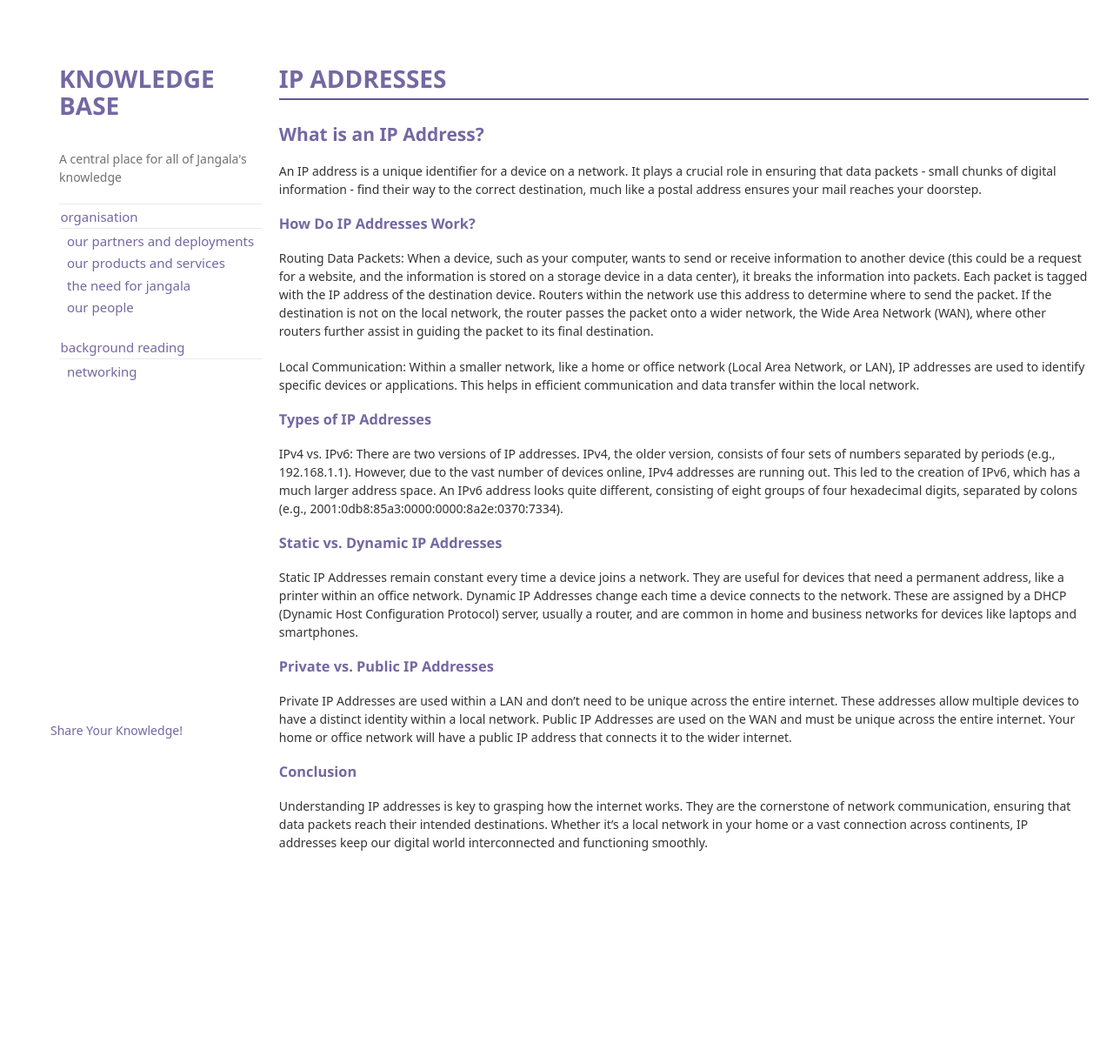
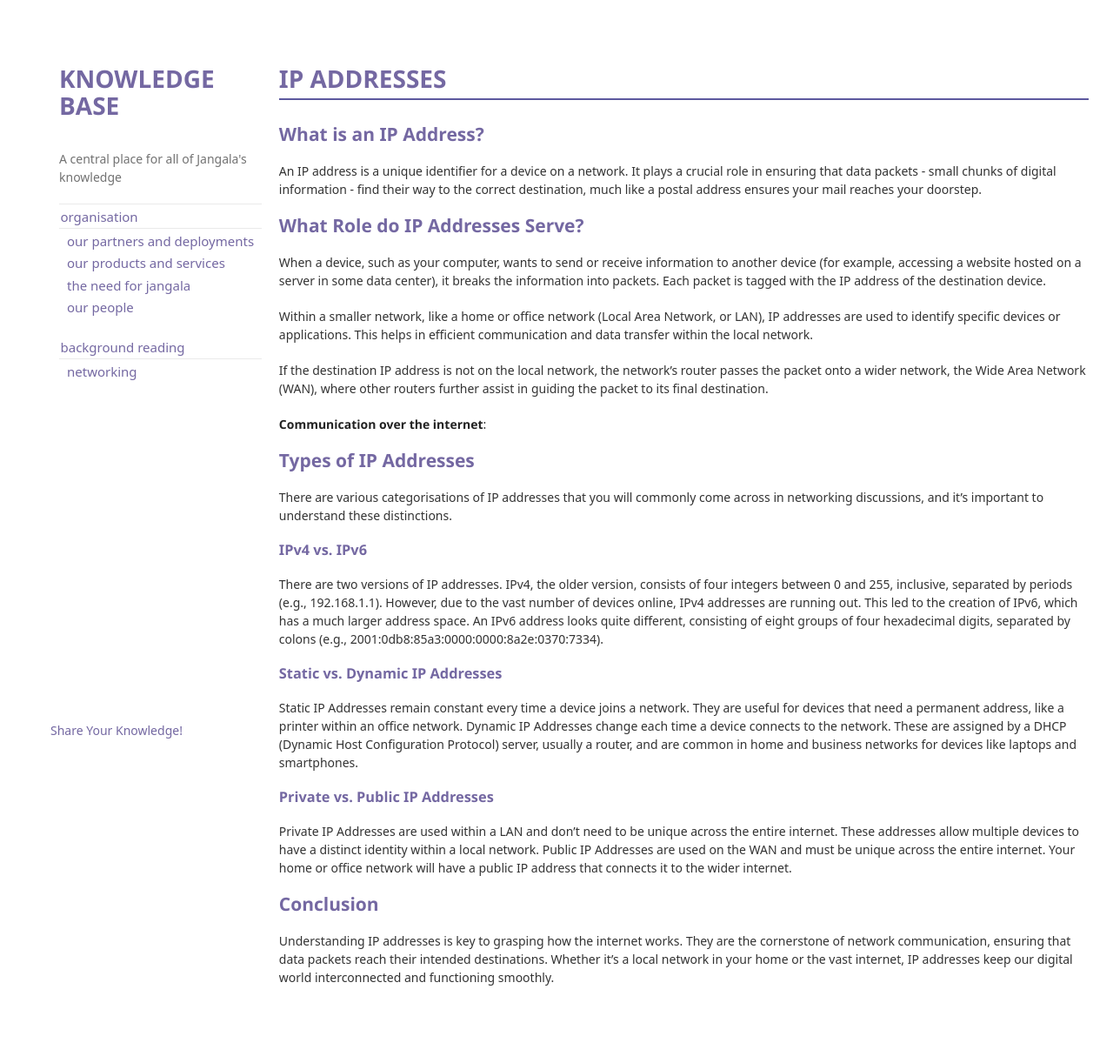
Before and after one commit to jangala-dev/jangala-dev.github.io, a Jekyll site: the page built from docs/_posts/background_reading/networking/2023-12-20-ip-addresses.md, in a window 1280 px wide. Shown: the whole page at 87% size. Built offline with Jekyll 4.4.1, drawn with Linux system fonts in a browser that asks for light colours; some web fonts are replaced; before the commit the page ends 1067 px from its top, so only the background shows below that.

Commit message:
Update 2023-12-20-ip-addresses.md
Review of IP Addresses Article

```diff
--- a/docs/_posts/background_reading/networking/2023-12-20-ip-addresses.md
+++ b/docs/_posts/background_reading/networking/2023-12-20-ip-addresses.md
@@ -1,6 +1,6 @@
 ---
 layout: post
-title: Ip Addresses
+title: IP Addresses
 meta: An IP address is a unique identifier for a device on a network...
 posted: 12/20/2023
 source: ''
@@ -9,13 +9,22 @@ category: background_reading/networking
 ## What is an IP Address?
 An IP address is a unique identifier for a device on a network. It plays a crucial role in ensuring that data packets - small chunks of digital information - find their way to the correct destination, much like a postal address ensures your mail reaches your doorstep.
 
-### How Do IP Addresses Work?
-Routing Data Packets: When a device, such as your computer, wants to send or receive information to another device (this could be a request for a website, and the information is stored on a storage device in a data center), it breaks the information into packets. Each packet is tagged with the IP address of the destination device. Routers within the network use this address to determine where to send the packet. If the destination is not on the local network, the router passes the packet onto a wider network, the Wide Area Network (WAN), where other routers further assist in guiding the packet to its final destination.
+## What Role do IP Addresses Serve?
 
-Local Communication: Within a smaller network, like a home or office network (Local Area Network, or LAN), IP addresses are used to identify specific devices or applications. This helps in efficient communication and data transfer within the local network.
+When a device, such as your computer, wants to send or receive information to another device (for example, accessing a website hosted on a server in some data center), it breaks the information into packets. Each packet is tagged with the IP address of the destination device.
 
-### Types of IP Addresses
-IPv4 vs. IPv6: There are two versions of IP addresses. IPv4, the older version, consists of four sets of numbers separated by periods (e.g., 192.168.1.1). However, due to the vast number of devices online, IPv4 addresses are running out. This led to the creation of IPv6, which has a much larger address space. An IPv6 address looks quite different, consisting of eight groups of four hexadecimal digits, separated by colons (e.g., 2001:0db8:85a3:0000:0000:8a2e:0370:7334).
+Within a smaller network, like a home or office network (Local Area Network, or LAN), IP addresses are used to identify specific devices or applications. This helps in efficient communication and data transfer within the local network.
+
+If the destination IP address is not on the local network, the network's router passes the packet onto a wider network, the Wide Area Network (WAN), where other routers further assist in guiding the packet to its final destination.
+
+__Communication over the internet__:
+
+## Types of IP Addresses
+
+There are various categorisations of IP addresses that you will commonly come across in networking discussions, and it's important to understand these distinctions.
+
+### IPv4 vs. IPv6
+There are two versions of IP addresses. IPv4, the older version, consists of four integers between 0 and 255, inclusive, separated by periods (e.g., 192.168.1.1). However, due to the vast number of devices online, IPv4 addresses are running out. This led to the creation of IPv6, which has a much larger address space. An IPv6 address looks quite different, consisting of eight groups of four hexadecimal digits, separated by colons (e.g., 2001:0db8:85a3:0000:0000:8a2e:0370:7334).
 
 ### Static vs. Dynamic IP Addresses
 Static IP Addresses remain constant every time a device joins a network. They are useful for devices that need a permanent address, like a printer within an office network.
@@ -25,5 +34,5 @@ Dynamic IP Addresses change each time a device connects to the network. These ar
 Private IP Addresses are used within a LAN and don't need to be unique across the entire internet. These addresses allow multiple devices to have a distinct identity within a local network.
 Public IP Addresses are used on the WAN and must be unique across the entire internet. Your home or office network will have a public IP address that connects it to the wider internet.
 
-### Conclusion
-Understanding IP addresses is key to grasping how the internet works. They are the cornerstone of network communication, ensuring that data packets reach their intended destinations. Whether it's a local network in your home or a vast connection across continents, IP addresses keep our digital world interconnected and functioning smoothly.
+## Conclusion
+Understanding IP addresses is key to grasping how the internet works. They are the cornerstone of network communication, ensuring that data packets reach their intended destinations. Whether it's a local network in your home or the vast internet, IP addresses keep our digital world interconnected and functioning smoothly.
```
